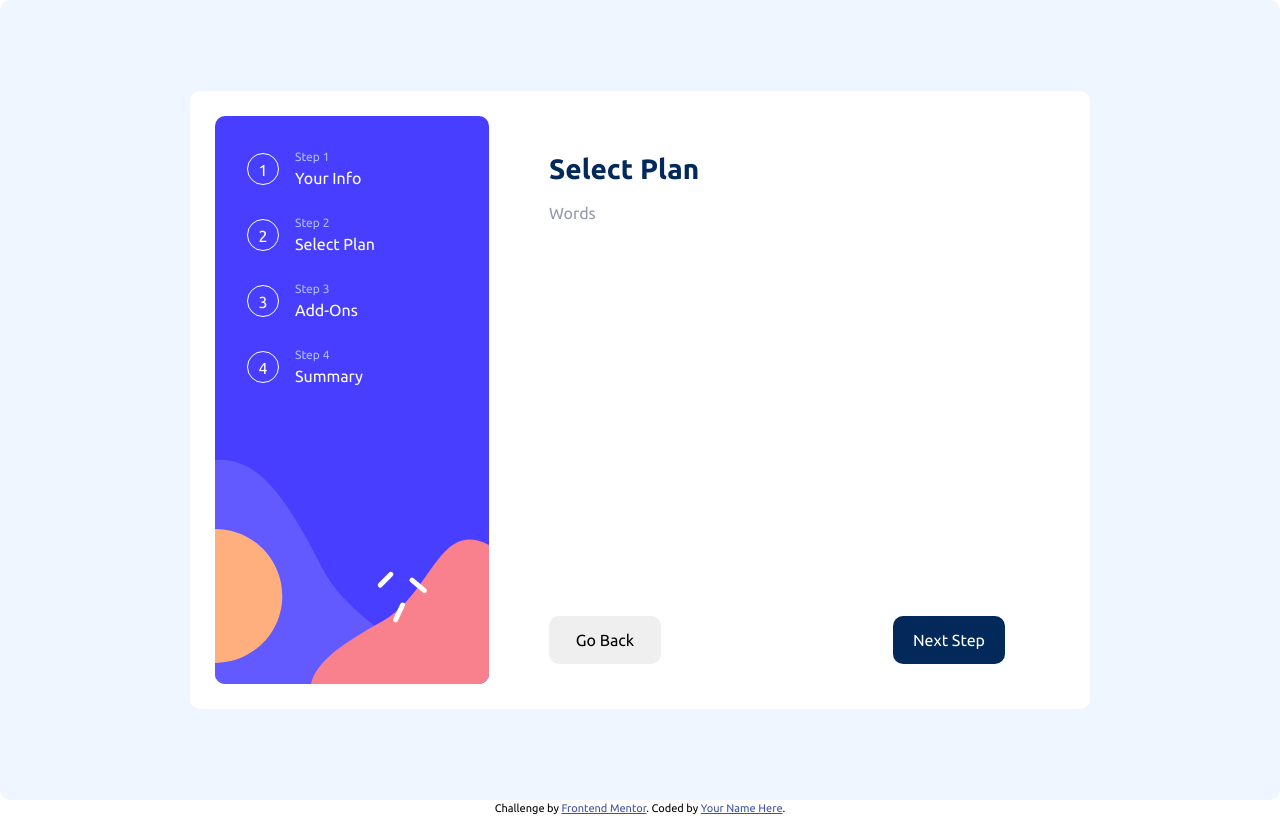
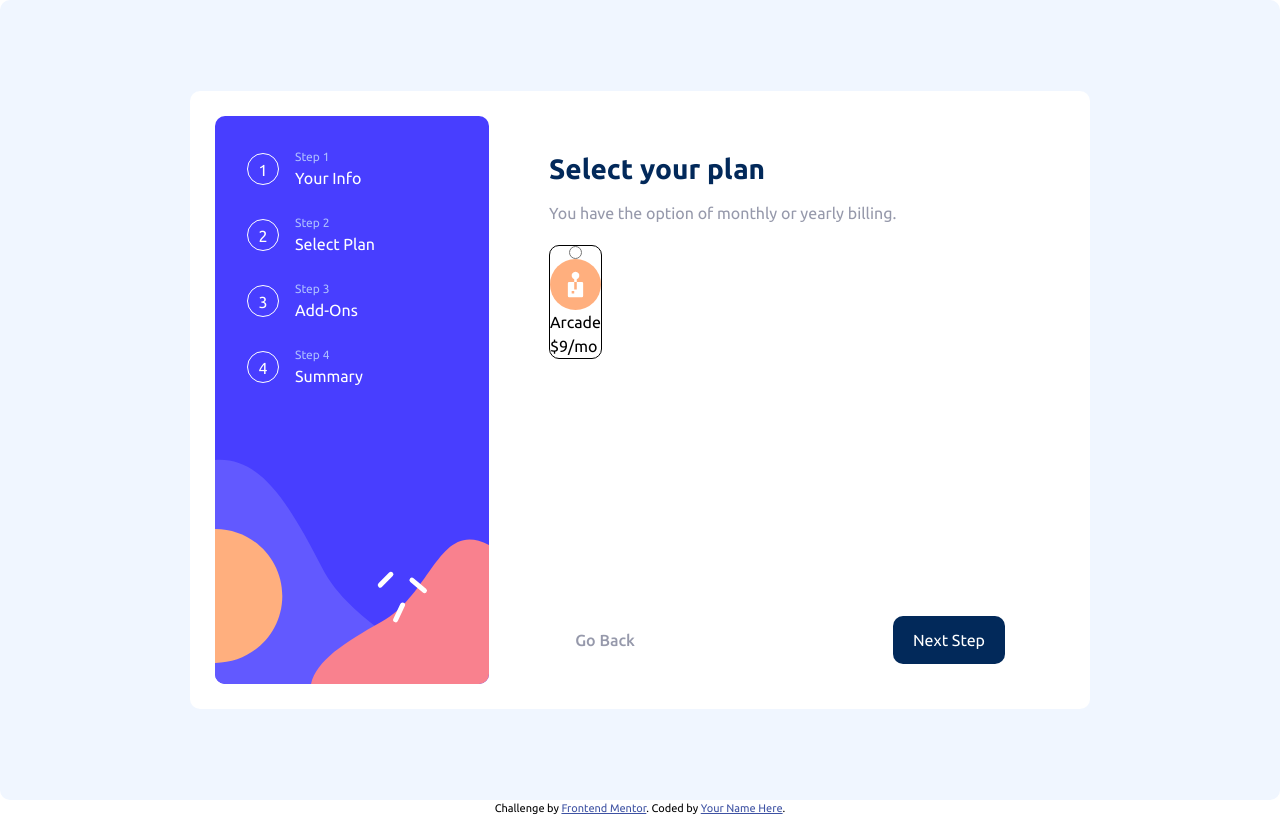
Before and after one commit to msabin/FlowForm, a React (Vite) app in the folder signup-flow/: page / in a window 1280 px wide. Both pictures are taken after typing "Sample", "name@example.com", "Sample" into the empty fields and a click on the button "Next Step". Built offline with nearby package versions, Linux system fonts and the light colour scheme.

Commit message:
Saving state of the first page well and React state is generally working.

```diff
--- a/signup-flow/src/components/pages/PersonalInfo.jsx
+++ b/signup-flow/src/components/pages/PersonalInfo.jsx
@@ -1,13 +1,13 @@
 import "../../styles/components/pages/personalinfo.scss";
 
-export function PersonalInfo({
-  userData,
-  onUpdateUserData,
-  onGoBack,
-  onNextStep,
-}) {
-  const handleSubmit = () => {
-    onUpdateUserData();
+export function PersonalInfo({ userData, onUpdateUserData, onNextStep }) {
+  const handleSubmit = (e) => {
+    e.preventDefault();
+
+    const form = new FormData(e.target);
+    const newData = Object.fromEntries(form.entries());
+
+    onUpdateUserData(newData);
     onNextStep();
   };
 
@@ -27,6 +27,8 @@ export function PersonalInfo({
             id="name"
             name="name"
             placeholder="e.g. Stephen Hawking"
+            defaultValue={userData.name}
+            required
           ></input>
         </div>
 
@@ -36,12 +38,18 @@ export function PersonalInfo({
             id="email"
             name="email"
             placeholder="e.g. stephenking@lorem.com"
+            defaultValue={userData.email}
           ></input>
         </div>
 
         <div className="form-input">
           <label htmlFor="tel">Phone Number</label>
-          <input id="tel" name="tel" placeholder="e.g. +1 234 567 890"></input>
+          <input
+            id="tel"
+            name="tel"
+            placeholder="e.g. +1 234 567 890"
+            defaultValue={userData.tel}
+          ></input>
         </div>
       </div>
 
--- a/signup-flow/src/components/pages/SelectPlan.jsx
+++ b/signup-flow/src/components/pages/SelectPlan.jsx
@@ -1,21 +1,43 @@
 import "../../styles/components/pages/selectplan.scss";
+import arcadeSVG from "../../assets/images/icon-arcade.svg";
 
-export function SelectPlan() {
+export function SelectPlan({
+  userData,
+  onUpdateUserData,
+  onGoBack,
+  onNextStep,
+}) {
+  const handleSubmit = (e) => {
+    e.preventDefault();
+
+    onNextStep();
+  };
+
   return (
-    <form className="page-container">
+    <form className="page-container" onSubmit={handleSubmit}>
       <div className="content-container">
         <header>
-          <h1>Select Plan</h1>
+          <h1>Select your plan</h1>
           <p className="page-desc">
-            Words
+            You have the option of monthly or yearly billing.
           </p>
         </header>
 
+        <div className="cards-container">
+          <label className="plan-card">
+            <input type="radio" className="plan-radio" />
+            <img src={arcadeSVG} />
 
+            <span className="plan-container">
+              <span className="plan-title">Arcade</span>
+              <span className="plan-price">$9/mo</span>
+            </span>
+          </label>
+        </div>
       </div>
 
       <div className="button-container">
-        <button className="go-back" type="submit">
+        <button className="go-back" onClick={onGoBack}>
           Go Back
         </button>
 
--- a/signup-flow/src/styles/components/FlowForm.scss
+++ b/signup-flow/src/styles/components/FlowForm.scss
@@ -30,6 +30,12 @@
     width: 7em;
     margin: 20px;
     border-style: none;
+
+    &.go-back {
+      background-color: transparent;
+      color: variables.$cool-gray;
+      font-weight: variables.$medium;
+    }
 
     &.next-step {
       background-color: variables.$marine-blue;
--- a/signup-flow/src/styles/components/pages/selectplan.scss
+++ b/signup-flow/src/styles/components/pages/selectplan.scss
@@ -0,0 +1,16 @@
+.cards-container {
+  display: flex;
+
+  label.plan-card {
+    border: 1px solid;
+
+    display: flex;
+    flex-direction: column;
+    justify-content: space-between;
+
+    .plan-container {
+      display: flex;
+      flex-direction: column;
+    }
+  }
+}
```
